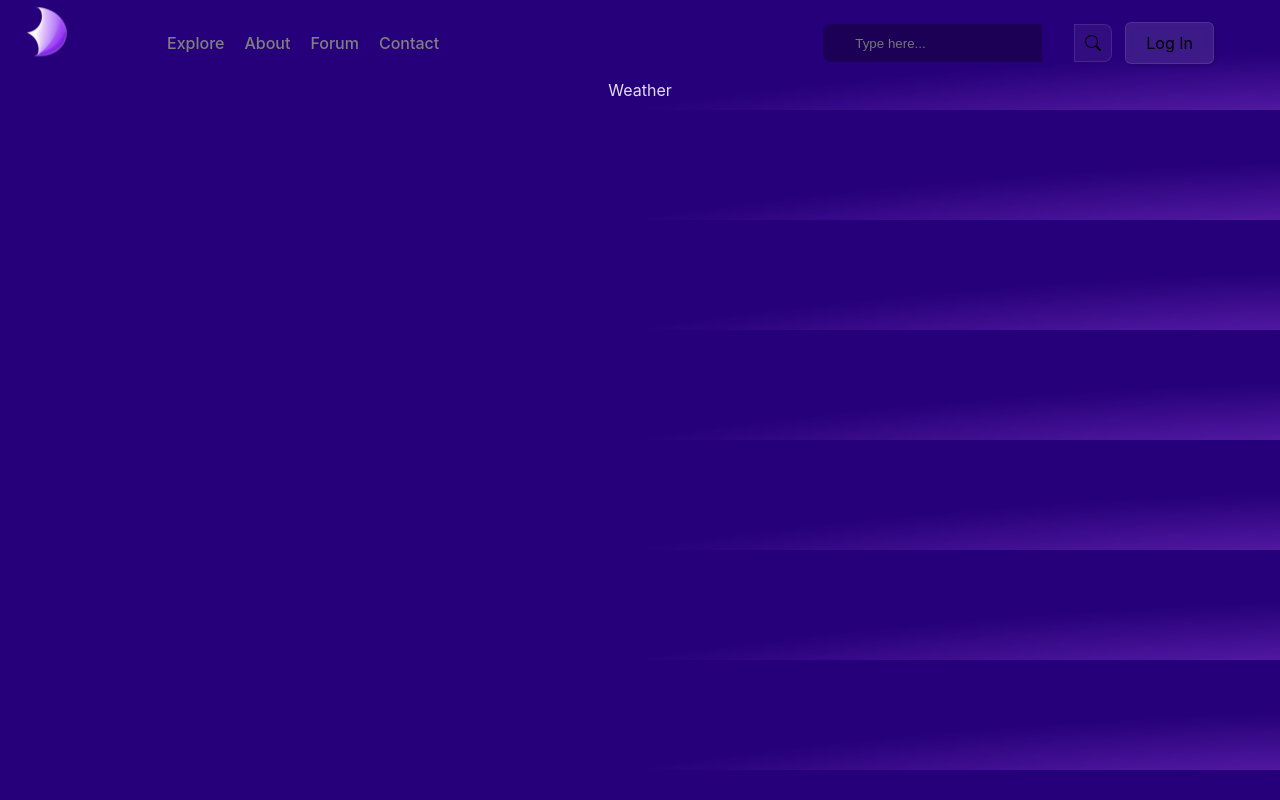
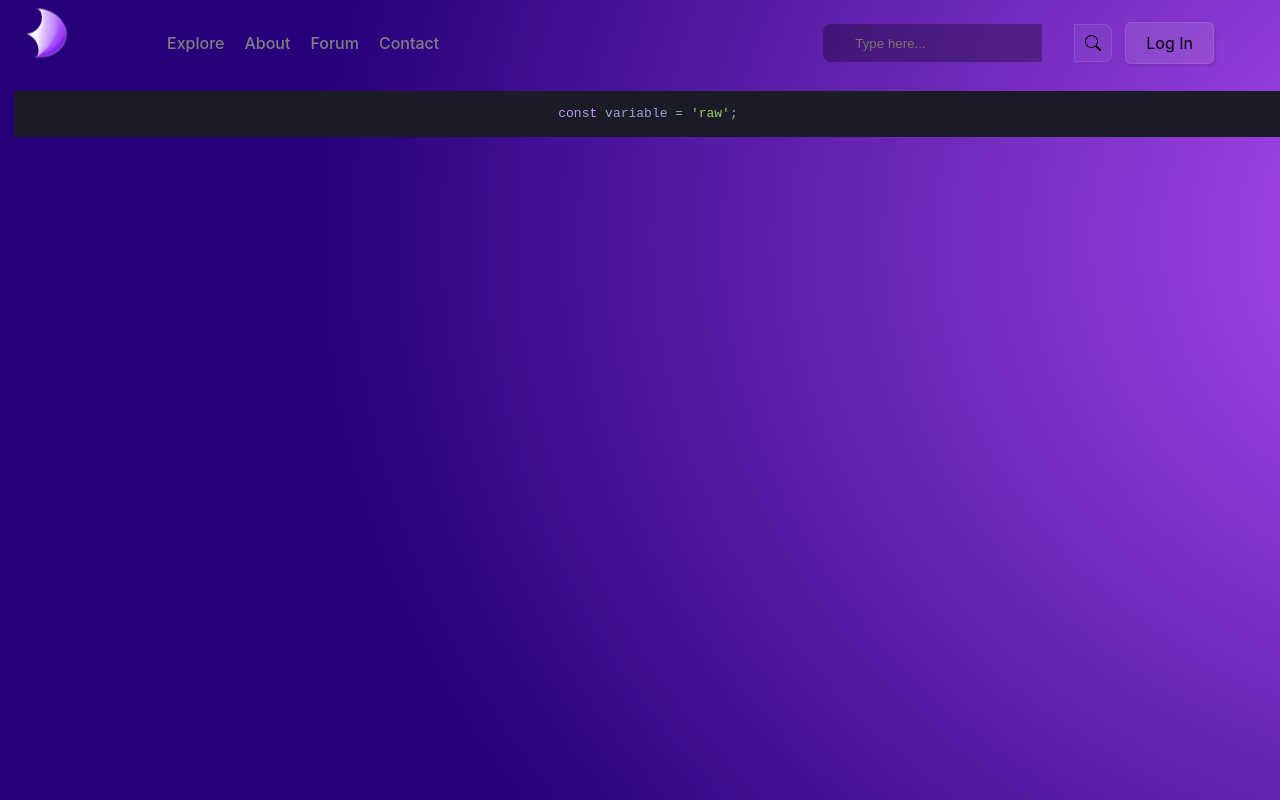
Before and after one commit to greeenboi/courses-website, a React (Vite) app: page /Weather in a window 1280 px wide. Shown: the top 800 px of the page. Built offline with nearby package versions, Linux system fonts and the light colour scheme.

Commit message:
added code and a theme for it

```diff
--- a/index.html
+++ b/index.html
@@ -5,6 +5,9 @@
     <link rel="icon" type="image/svg+xml" href="/vite.svg" />
     <link rel="stylesheet" href="https://cdnjs.cloudflare.com/ajax/libs/font-awesome/5.15.3/css/all.min.css" />
     <meta name="viewport" content="width=device-width, initial-scale=1.0" />
+    <link rel="stylesheet"
+      href="//cdnjs.cloudflare.com/ajax/libs/highlight.js/11.7.0/styles/tokyo-night-dark.min.css">
+    <script src="//cdnjs.cloudflare.com/ajax/libs/highlight.js/11.7.0/highlight.min.js"></script>
     <link rel="preconnect" href="https://fonts.gstatic.com" crossorigin>
     <link rel="preconnect" href="https://fonts.googleapis.com">
     <link href="https://fonts.googleapis.com/css2?family=Dancing+Script&display=swap" rel="stylesheet">
--- a/package.json
+++ b/package.json
@@ -10,8 +10,10 @@
     "preview": "vite preview"
   },
   "dependencies": {
+    "highlight.js": "^11.8.0",
     "react": "^18.2.0",
     "react-dom": "^18.2.0",
+    "react-highlight": "^0.15.0",
     "react-icons": "^4.10.1",
     "react-router-dom": "^6.14.0",
     "sass": "^1.63.6",
--- /dev/null
+++ b/src/components/dracula.css
@@ -0,0 +1,81 @@
+/* Dracula Theme v1.2.5
+ *
+ * https://github.com/dracula/highlightjs
+ *
+ * Copyright 2016-present, All rights reserved
+ *
+ * Code licensed under the MIT license
+ *
+ * @author Denis Ciccale <dciccale@gmail.com>
+ * @author Zeno Rocha <hi@zenorocha.com>
+ */
+
+.hljs {
+  display: block;
+  overflow-x: auto;
+  padding: 0.5em;
+  background: #282a36;
+}
+
+.hljs-built_in,
+.hljs-selector-tag,
+.hljs-section,
+.hljs-link {
+  color: #8be9fd;
+}
+
+.hljs-keyword {
+  color: #ff79c6;
+}
+
+.hljs,
+.hljs-subst {
+  color: #f8f8f2;
+}
+
+.hljs-title,
+.hljs-attr,
+.hljs-meta-keyword {
+  font-style: italic;
+  color: #50fa7b;
+}
+
+.hljs-string,
+.hljs-meta,
+.hljs-name,
+.hljs-type,
+.hljs-symbol,
+.hljs-bullet,
+.hljs-addition,
+.hljs-variable,
+.hljs-template-tag,
+.hljs-template-variable {
+  color: #f1fa8c;
+}
+
+.hljs-comment,
+.hljs-quote,
+.hljs-deletion {
+  color: #6272a4;
+}
+
+.hljs-keyword,
+.hljs-selector-tag,
+.hljs-literal,
+.hljs-title,
+.hljs-section,
+.hljs-doctag,
+.hljs-type,
+.hljs-name,
+.hljs-strong {
+  font-weight: bold;
+}
+
+.hljs-literal,
+.hljs-number {
+  color: #bd93f9;
+}
+
+.hljs-emphasis {
+  font-style: italic;
+}
--- a/src/courses/Weatherweb.jsx
+++ b/src/courses/Weatherweb.jsx
@@ -1,8 +1,44 @@
-import React from 'react'
+import { React ,useEffect, useRef } from 'react'
+import styled from 'styled-components'
+import hljs from "highlight.js";
+
+const Section = styled.section`
+  height: 180vh;
+  width:100vw;
+  display: flex;
+  flex-direction: column;
+  justify-content: center;
+  align-items: center;
+  scroll: auto;
+  justify-content: space-between;
+`;
+
+
+
+const Container = styled.div`
+  height: 100vh;
+  width: 99vw;
+
+  justify-content: space-between;
+  display: flex;
+  flex-direction: column;
+`;
 
 const Weather = () => {
+  useEffect(() => {
+    hljs.highlightAll();
+  });
+
   return (
-    <div>Weather</div>
+    <Section>
+        <Container>
+          <div>
+          <pre>
+            <code className="language-typescript">const variable = 'raw';</code>
+          </pre>
+          </div>
+        </Container>
+    </Section>
   )
 }
 
```
Also changed, not shown: 1 other file (tests, documents, lock files or other folders).
